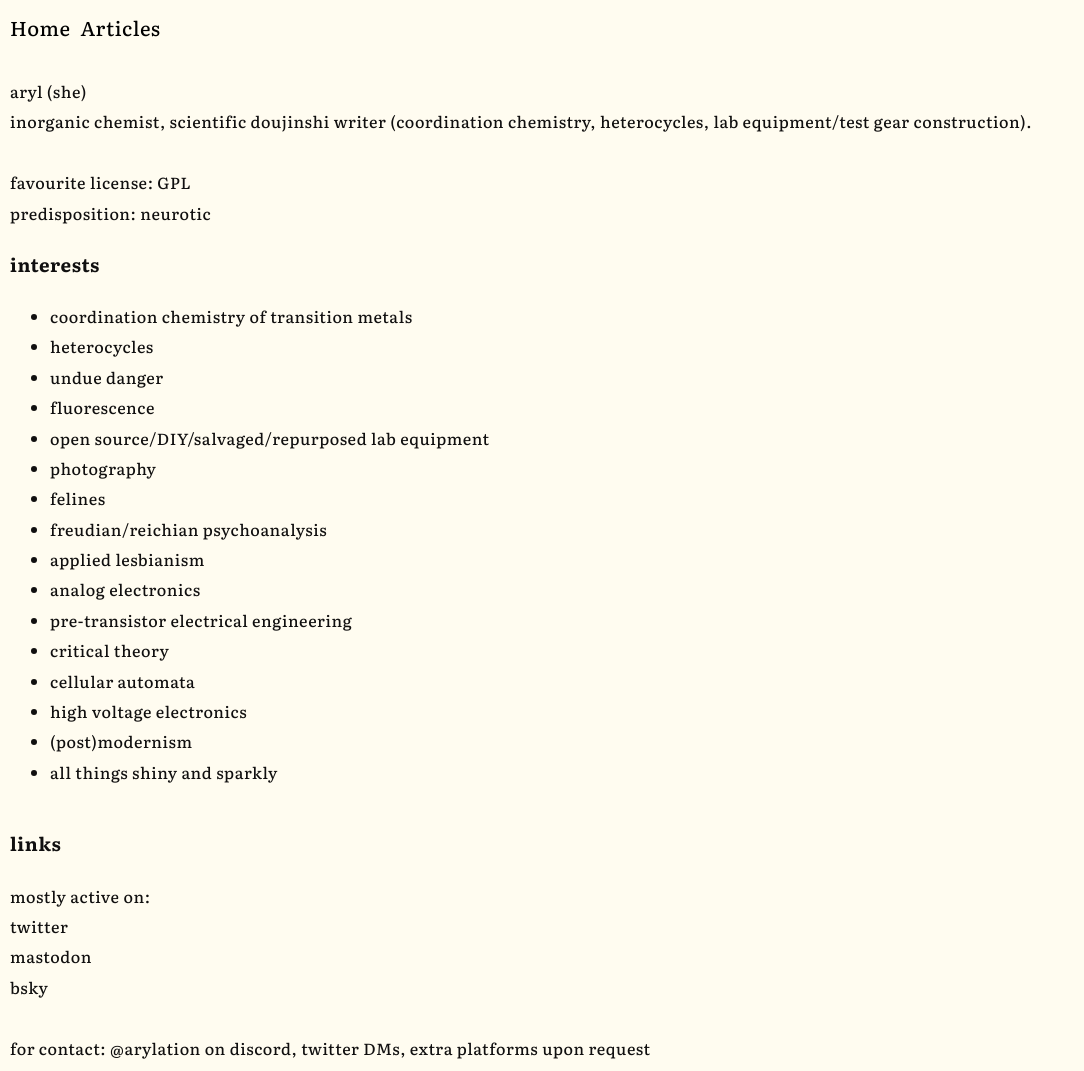
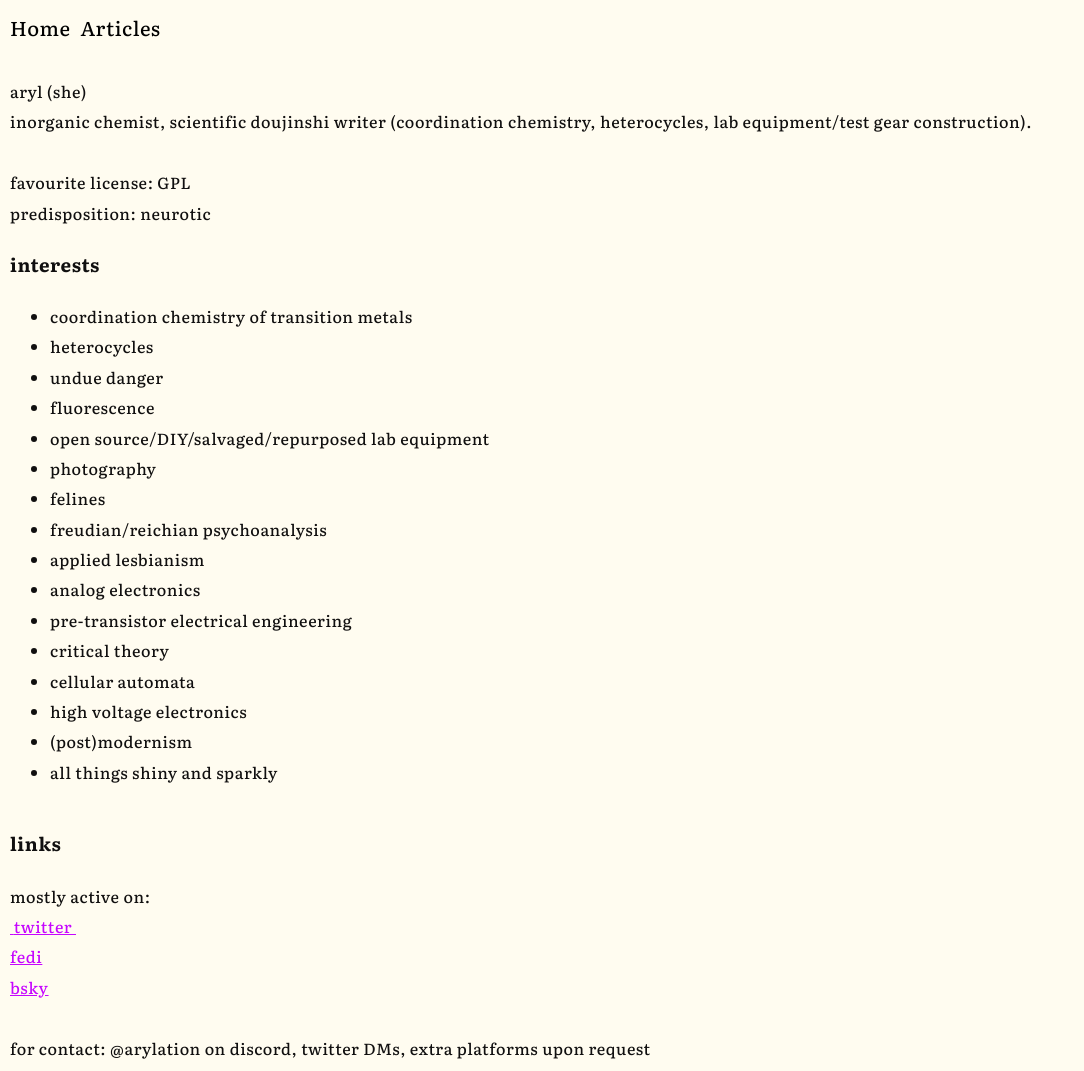
Before and after one commit to isopropyletherperoxide/isopropyletherperoxide.github.io, a Jekyll site: the page built from information.html, in a window 1280 px wide. Shown: the whole page, without its empty margins (0-1084 px from the left). Built offline with Jekyll 4.4.1, drawn with Linux system fonts in a browser that asks for light colours; some web fonts are replaced.

Commit message:
links update

```diff
--- a/information.html
+++ b/information.html
@@ -35,9 +35,9 @@ predisposition: neurotic <br>
 <br>
 <h3 id="links">links</h3>
 <div style="white-space: pre-wrap;">mostly active on:
-twitter
-mastodon
-bsky
+<a href="https://x.com/endless_sine"> twitter </a>
+<a href="https://mastodon.social/aryl">fedi</a>
+<a href="https://bsky.app/aryl">bsky</a>
 
 for contact: @arylation on discord, twitter DMs, extra platforms upon request
 </div>
```
Also changed, not shown: 1 other file.
